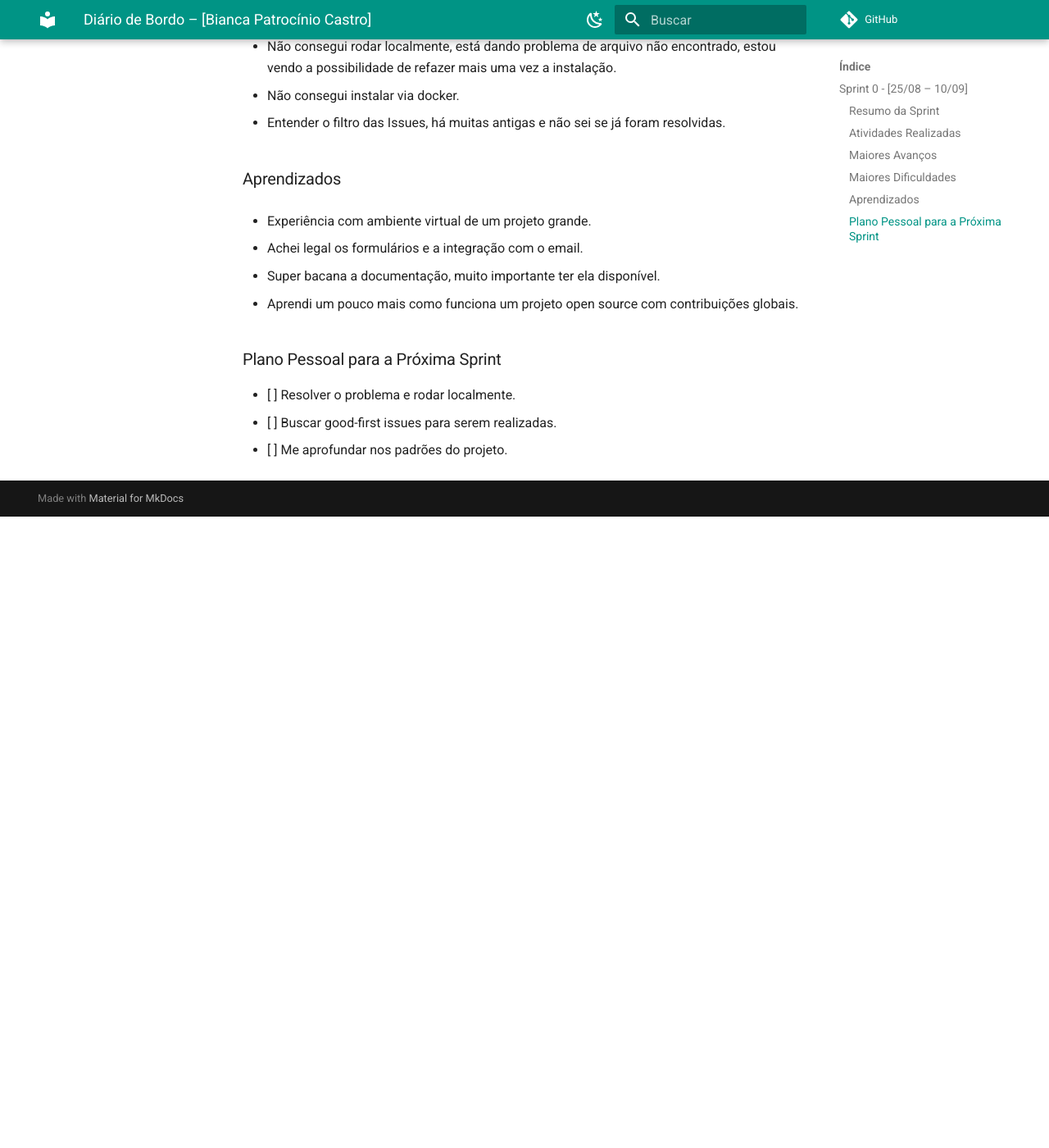
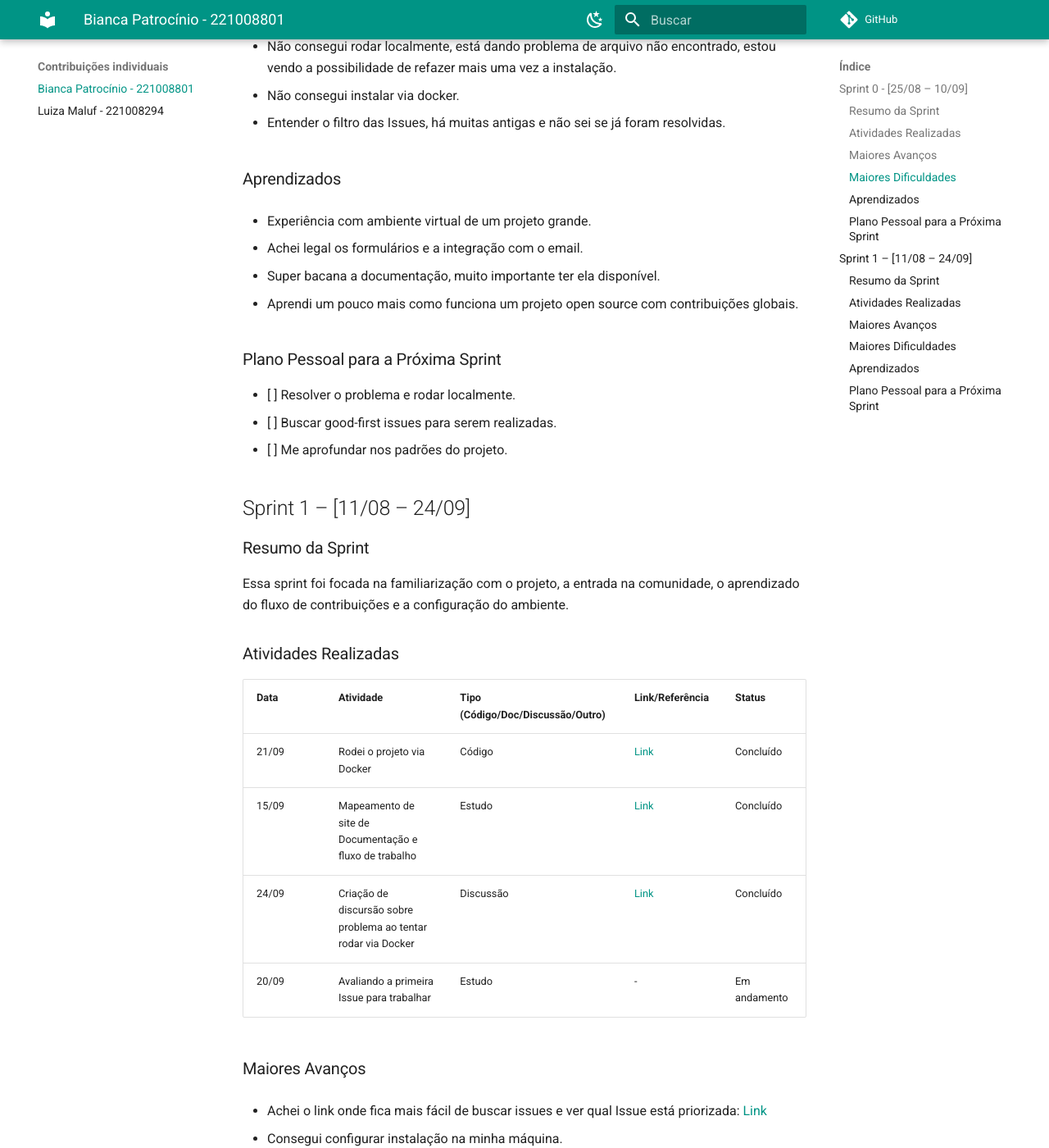
Before and after one commit to LuizaMaluf/GCES-OPPIA-relatorios, an MkDocs documentation site: the page built from docs/contribuicoes_individuais/BiancaPatrocinio-221008801/diarioDeBordo.md, in a window 1280 px wide and 1400 px high, scrolled down 1481 px. Shown: the whole window at 82% size. Built offline with MkDocs 1.6.1 and Material for MkDocs 9.7.7, drawn with Linux system fonts in a browser that asks for light colours; comment, search, counter and statistics services are not loaded; before the commit the page ends 2111 px from its top, so only the background shows below that; some of the changed text lies outside the part shown.

Commit message:
ajuste no mkdcos,yml e base da sprint 2

```diff
--- a/docs/contribuicoes_individuais/BiancaPatrocinio-221008801/Sprint0.md
+++ b/docs/contribuicoes_individuais/BiancaPatrocinio-221008801/diarioDeBordo.md
@@ -56,3 +56,52 @@
 * [ ] Resolver o problema e rodar localmente.
 * [ ] Buscar good-first issues para serem realizadas.
 * [ ] Me aprofundar nos padrões do projeto.
+
+
+## Sprint 1 – \[11/08 – 24/09]
+
+### Resumo da Sprint
+
+Essa sprint foi focada na familiarização com o projeto, a entrada na comunidade, o aprendizado do fluxo de contribuições e a configuração do ambiente.
+
+### Atividades Realizadas
+
+| Data  | Atividade | Tipo (Código/Doc/Discussão/Outro) | Link/Referência | Status |
+| ----- | --------- | --------------------------------- | --------------- | ------ |
+| 21/09 | Rodei o projeto via Docker | Código |  [Link](https://github.com/oppia/oppia/wiki/Installing-Oppia-using-Docker) | Concluído |
+| 15/09 | Mapeamento de site de Documentação e fluxo de trabalho | Estudo | [Link](https://github.com/oppia/oppia/wiki/Rules-for-making-PRs) | Concluído |
+| 24/09 | Criação de discursão sobre problema ao tentar rodar via Docker| Discussão | [Link](https://github.com/oppia/oppia/discussions/23454) | Concluído |
+| 20/09 | Avaliando a primeira Issue para trabalhar| Estudo | - | Em andamento |
+
+### Maiores Avanços
+
+* Achei o link onde fica mais fácil de buscar issues e ver qual Issue está priorizada: [Link](https://github.com/orgs/oppia/projects/3/views/10)
+
+* Consegui configurar instalação na minha máquina.
+
+* Estudei as políticas de Pull Requests (PRs) e estou estudando para poder pegar a primeira contribuição.
+
+* Após ter conseguido rodar na minha máquina fiz um relato na Wiki de Q&A (Installation), para caso alguém possua um problema parecido irá ter documentado a resolução: [Link](https://github.com/oppia/oppia/discussions/23454)
+![Discussão](./assets/ubuntu.png)
+
+Containers do Docker rodando:
+![Containers do Docker rodando](./assets/docker.png)
+
+
+
+### Maiores Dificuldades
+
+* Passei muito tempo tentando rodar o projeto, isso me atrasoi bastante em relação ao que eu tinha idealizado para a Sprint 1. Tentei rodar no Windowws, no Mac, via Linux e fui conseguir rodar por Linux via Docker.
+
+* Como o projeto é bastante grande, tive uma certa dificuldade de achar alguns links, tem que procurar em mais de um repositório para identificar
+
+### Aprendizados
+
+* Aprendi mais sobre como funciona a configuração do Docker e como impacta na hora de rodar.
+
+* Fiz uma boa análise no repositório e até irei utilizar ele na matéria de Qualidade de Software.
+
+### Plano Pessoal para a Próxima Sprint
+* [ ] Buscar good-first issues para serem realizadas.
+* [ ] Me aprofundar nos padrões do projeto.
+* [ ] Abrir a minha primeira Issue.
--- a/mkdocs.yml
+++ b/mkdocs.yml
@@ -8,10 +8,13 @@
   - Geral:
     - Sprint 0: geral/Sprint0.md
     - Sprint 1: geral/Sprint1.md
+    - Sprint 2: geral/Sprint2.md
   - Contribuições individuais:
+    - Bianca Patrocínio - 221008801: contribuicoes_individuais/BiancaPatrocinio-221008801/diarioDeBordo.md
     - Luiza Maluf - 221008294: contribuicoes_individuais/LuizaMaluf-221008294/Sprint0.md
+
   - Materiais:
-    - Template do Diário de bordo: material/template-diario-bordo
+    - Template do Diário de bordo: materiais/template-diario-bordo.md
     - Template do relatório: materiais/template-relatorio.md
 
 
```
Also changed, not shown: docs/contribuicoes_individuais/BiancaPatrocinio-221008801/Sprint1.md (deleted, +0 -55 lines), docs/geral/Sprint2.md (added, +62 -0 lines), docs/index.md (+14 -15 lines).
